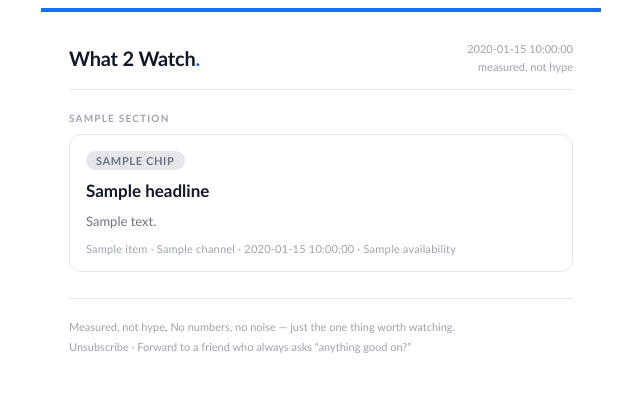
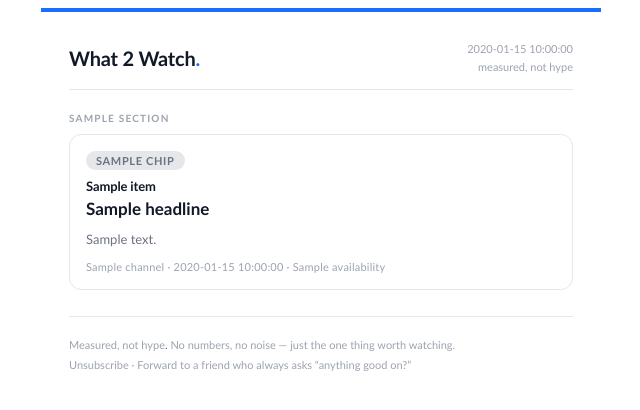
Before and after one commit to Overnightstv/what2watch, a Flask app: template templates/email_daily.html in a window 1280 px wide. Shown: the top 410 px of the page, without its empty margins (319-959 px from the left). Run offline with Flask 3, Linux system fonts and the light colour scheme; the template is opened without the code that fills it: most values are stand-ins (such as "Sample title", 1, 10 or a date in 2020).

Commit message:
Email: show title as dedicated line above headline
Move programme name from grey meta line to its own bold line between
the chip and the editorial headline — makes the show immediately clear
without the reader having to find it at the bottom of the card.

Co-Authored-By: Claude Sonnet 4.6 <noreply@anthropic.com>

```diff
--- a/templates/email_daily.html
+++ b/templates/email_daily.html
@@ -31,10 +31,11 @@
         {% for item in section.picks %}
         <div style="border:1px solid #E5E7EB;border-radius:12px;overflow:hidden;margin-bottom:10px;">
           <div style="padding:16px;">
-            <span style="display:inline-block;font-size:11px;font-weight:700;letter-spacing:.06em;text-transform:uppercase;color:{% if item.chip == 'Tonight\'s pick' %}#1A6DFF{% else %}#6B7280{% endif %};background:{% if item.chip == 'Tonight\'s pick' %}#EBF2FF{% else %}#E5E7EB{% endif %};padding:3px 10px;border-radius:100px;margin-bottom:10px;">{{ item.chip }}</span>
+            <span style="display:inline-block;font-size:11px;font-weight:700;letter-spacing:.06em;text-transform:uppercase;color:{% if item.chip == 'Tonight\'s pick' %}#1A6DFF{% else %}#6B7280{% endif %};background:{% if item.chip == 'Tonight\'s pick' %}#EBF2FF{% else %}#E5E7EB{% endif %};padding:3px 10px;border-radius:100px;margin-bottom:8px;">{{ item.chip }}</span>
+            {% if item.title %}<p style="margin:0 0 4px;font-size:13px;font-weight:700;color:#111827;letter-spacing:-.01em;">{{ item.title }}</p>{% endif %}
             <p style="margin:0 0 8px;font-size:17px;font-weight:700;color:#111827;line-height:1.35;font-family:'Gill Sans','Gill Sans MT','Trebuchet MS',sans-serif;">{{ item.headline }}</p>
             <p style="margin:0 0 9px;font-size:13px;color:#6B7280;line-height:1.65;">{{ item.body }}</p>
-            <p style="margin:0;font-size:11px;color:#9CA3AF;letter-spacing:.02em;">{{ item.title }}{% if item.channel %} &middot; {{ item.channel }}{% endif %}{% if item.tx_time %} &middot; {{ item.tx_time }}{% endif %}{% if item.availability and item.availability != item.channel %} &middot; {{ item.availability }}{% endif %}</p>
+            <p style="margin:0;font-size:11px;color:#9CA3AF;letter-spacing:.02em;">{% if item.channel %}{{ item.channel }}{% endif %}{% if item.tx_time %} &middot; {{ item.tx_time }}{% endif %}{% if item.availability and item.availability != item.channel %} &middot; {{ item.availability }}{% endif %}</p>
           </div>
         </div>
         {% endfor %}
@@ -49,10 +50,11 @@
       {% for item in items %}
       <div style="border:1px solid #E5E7EB;border-radius:12px;overflow:hidden;margin-bottom:12px;">
         <div style="padding:16px;">
-          <span style="display:inline-block;font-size:11px;font-weight:700;letter-spacing:.06em;text-transform:uppercase;color:{% if item.chip == 'Tonight\'s pick' %}#1A6DFF{% else %}#6B7280{% endif %};background:{% if item.chip == 'Tonight\'s pick' %}#EBF2FF{% else %}#E5E7EB{% endif %};padding:3px 10px;border-radius:100px;margin-bottom:10px;">{{ item.chip }}</span>
+          <span style="display:inline-block;font-size:11px;font-weight:700;letter-spacing:.06em;text-transform:uppercase;color:{% if item.chip == 'Tonight\'s pick' %}#1A6DFF{% else %}#6B7280{% endif %};background:{% if item.chip == 'Tonight\'s pick' %}#EBF2FF{% else %}#E5E7EB{% endif %};padding:3px 10px;border-radius:100px;margin-bottom:8px;">{{ item.chip }}</span>
+          {% if item.title %}<p style="margin:0 0 4px;font-size:13px;font-weight:700;color:#111827;letter-spacing:-.01em;">{{ item.title }}</p>{% endif %}
           <p style="margin:0 0 8px;font-size:17px;font-weight:700;color:#111827;line-height:1.35;font-family:'Gill Sans','Gill Sans MT','Trebuchet MS',sans-serif;">{{ item.headline }}</p>
           <p style="margin:0 0 9px;font-size:13px;color:#6B7280;line-height:1.65;">{{ item.body }}</p>
-          <p style="margin:0;font-size:11px;color:#9CA3AF;letter-spacing:.02em;">{{ item.channel }}{% if item.tx_time %} &middot; {{ item.tx_time }}{% endif %}{% if item.availability %} &middot; {{ item.availability }}{% endif %}</p>
+          <p style="margin:0;font-size:11px;color:#9CA3AF;letter-spacing:.02em;">{% if item.channel %}{{ item.channel }}{% endif %}{% if item.tx_time %} &middot; {{ item.tx_time }}{% endif %}{% if item.availability and item.availability != item.channel %} &middot; {{ item.availability }}{% endif %}</p>
         </div>
       </div>
       {% endfor %}
```
